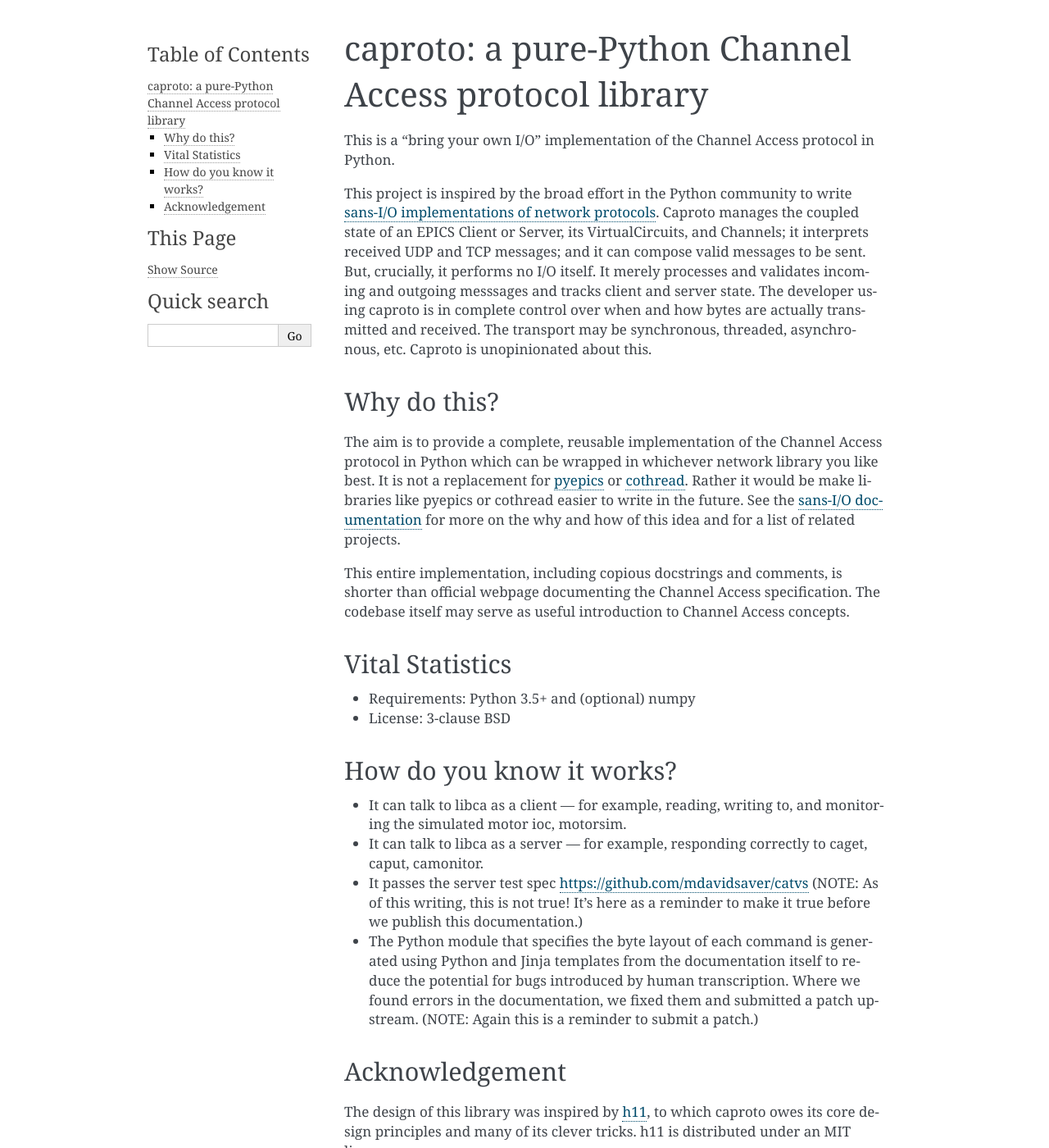
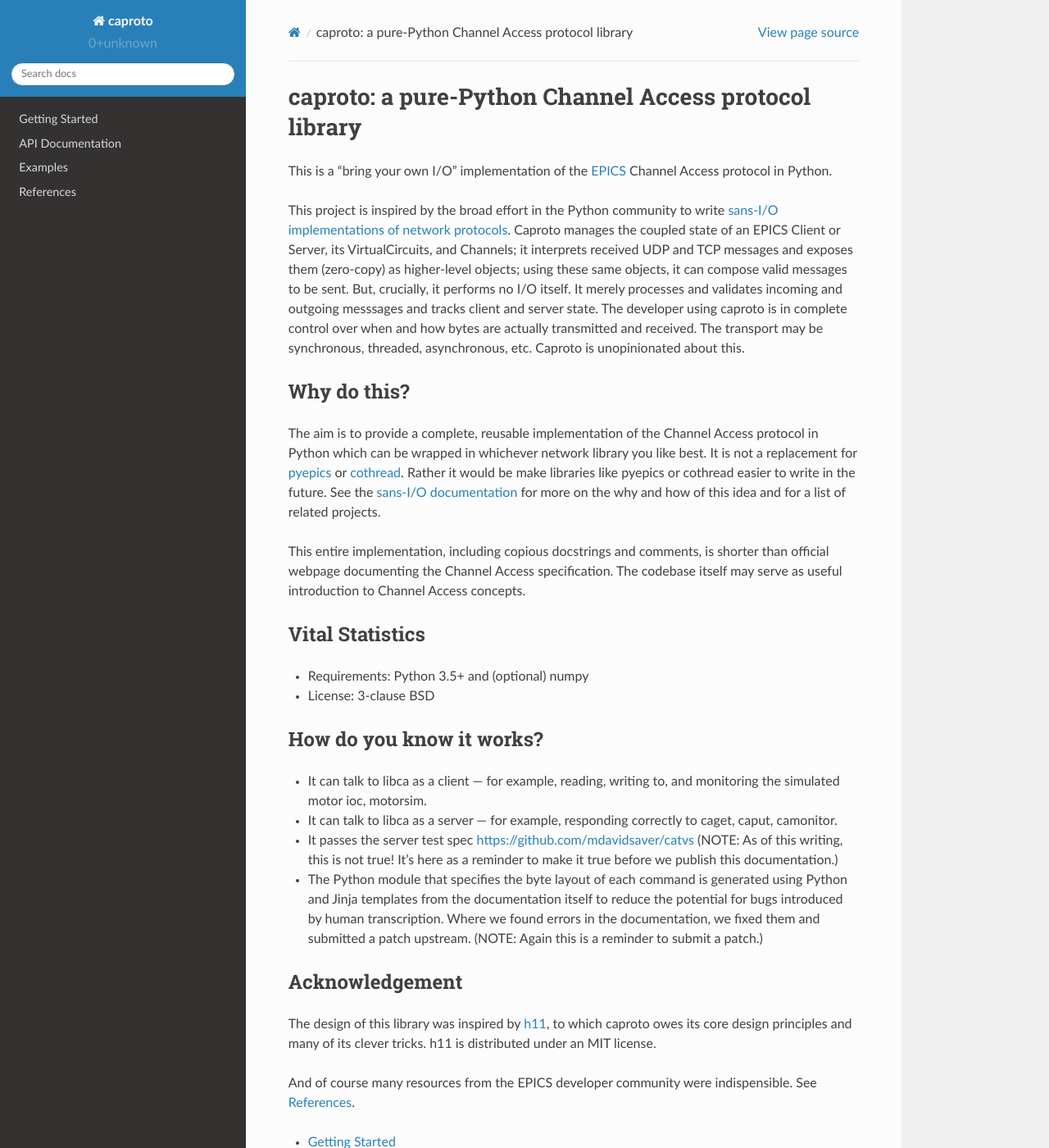
Before and after one commit to caproto/caproto, a Sphinx documentation site: the page built from doc/source/index.rst, in a window 1280 px wide and 1400 px high. Shown: the whole window at 82% size. Built offline with Sphinx 7.4.7 and the Read the Docs theme 2.0.0, drawn with Linux system fonts in a browser that asks for light colours; some of the changed text lies outside the part shown.

Commit message:
DOC: Use rtd theme and tweak phrasing.

```diff
--- a/doc/source/conf.py
+++ b/doc/source/conf.py
@@ -1,4 +1,5 @@
 import caproto
+import sphinx_rtd_theme
 #!/usr/bin/env python3
 # -*- coding: utf-8 -*-
 #
@@ -41,6 +42,8 @@ extensions = [
     'sphinx.ext.githubpages',
     'numpydoc',
 ]
+
+autosummary_generate = True
 
 # Add any paths that contain templates here, relative to this directory.
 templates_path = ['_templates']
@@ -130,13 +133,13 @@ todo_include_todos = False
 # The theme to use for HTML and HTML Help pages.  See the documentation for
 # a list of builtin themes.
 #
-html_theme = 'alabaster'
+html_theme = 'sphinx_rtd_theme'
 
 # Theme options are theme-specific and customize the look and feel of a theme
 # further.  For a list of options available for each theme, see the
 # documentation.
 #
-# html_theme_options = {}
+html_theme_path = [sphinx_rtd_theme.get_html_theme_path()]
 
 # Add any paths that contain custom themes here, relative to this directory.
 # html_theme_path = []
--- a/doc/source/index.rst
+++ b/doc/source/index.rst
@@ -2,19 +2,21 @@
 caproto: a pure-Python Channel Access protocol library
 ******************************************************
 
-This is a "bring your own I/O" implementation of the Channel Access protocol in
+This is a "bring your own I/O" implementation of the
+`EPICS <http://www.aps.anl.gov/epics/>`_ Channel Access protocol in
 Python.
 
 This project is inspired by the broad effort in the Python community to write
 `sans-I/O implementations of network protocols <http://sans-io.readthedocs.io/>`_.
 Caproto manages the coupled state of an EPICS Client or Server, its
-VirtualCircuits, and Channels; it interprets received UDP and TCP messages;
-and it can compose valid messages to be sent. But, crucially, it
-performs no I/O itself. It merely processes and validates incoming and outgoing
-messsages and tracks client and server state. The developer using caproto is in
-complete control over when and how bytes are actually transmitted and received.
-The transport may be synchronous, threaded, asynchronous, etc. Caproto is
-unopinionated about this.
+VirtualCircuits, and Channels; it interprets received UDP and TCP messages and
+exposes them (zero-copy) as higher-level objects;
+using these same objects, it can compose valid messages to be sent. But,
+crucially, it performs no I/O itself. It merely processes and validates
+incoming and outgoing messsages and tracks client and server state. The
+developer using caproto is in complete control over when and how bytes are
+actually transmitted and received.  The transport may be synchronous, threaded,
+asynchronous, etc. Caproto is unopinionated about this.
 
 Why do this?
 ============
```
